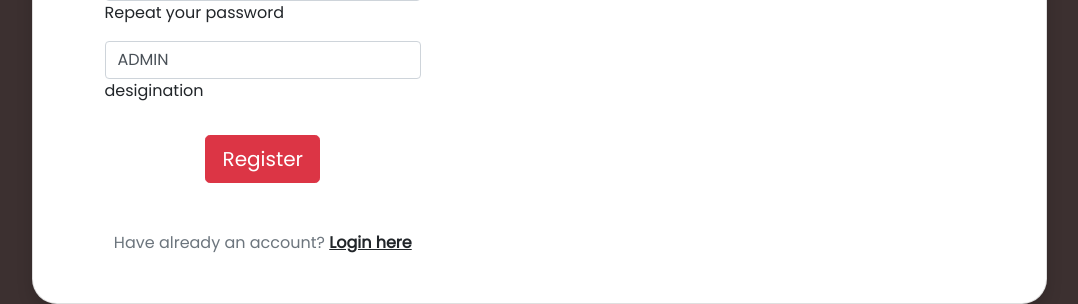
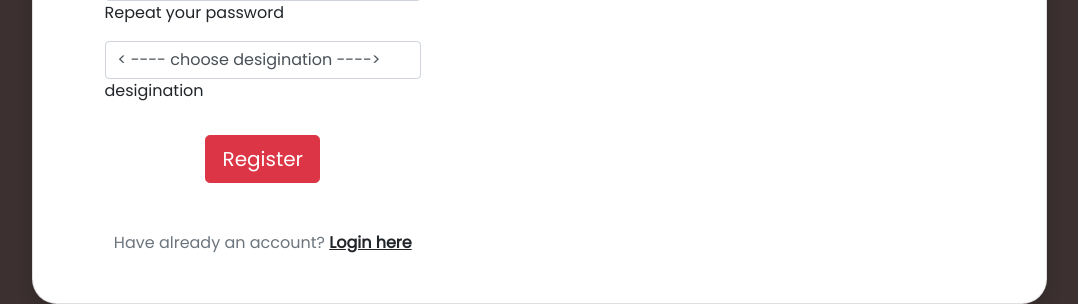
Before and after one commit to vishnu-c45/task, a Django app: page /signup/ in a window 1280 px wide. Shown: the part 751-1055 px from the top of the page, without its empty margins (101-1179 px from the left). Run offline with Django 4.2, Linux system fonts and the light colour scheme; data comes from the database, SQL or seed files in the repository; both versions use the stored data as it was after the commit; some web fonts are replaced.

Commit message:
final commit

```diff
--- a/templates/signup.html
+++ b/templates/signup.html
@@ -80,6 +80,7 @@
 
                     <div class="form-outline flex-fill mb-0">
                       <select  id="form3Example4cd" name="desiginations" required class="form-control">
+                        <option value="">< ---- choose desigination ----></option>
                         {% for p in std %}
                         <option value="{{p.id}}">{{p.desigination}}</option>
                         {% endfor %}
```
Also changed, not shown: db.sqlite3.
